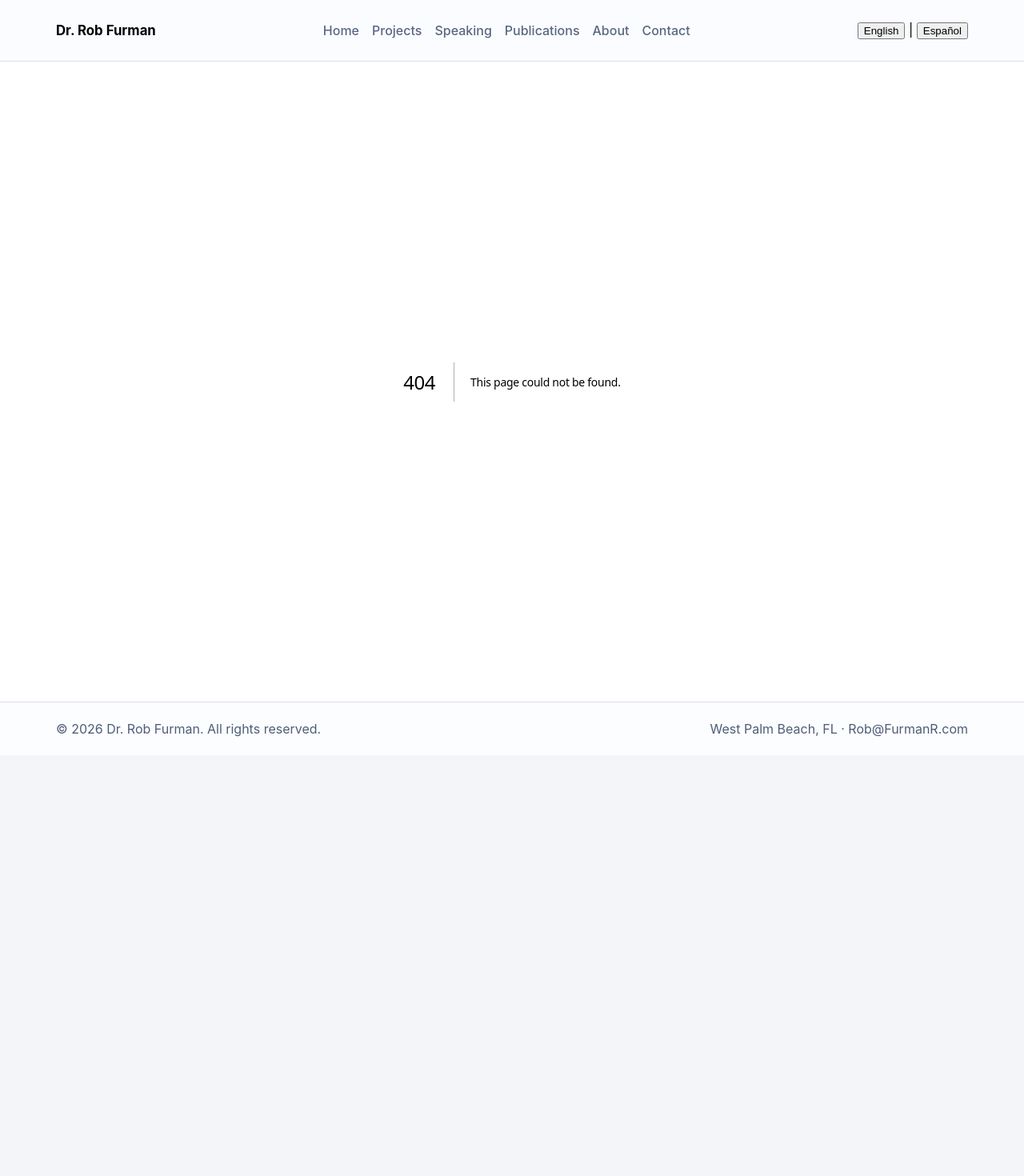
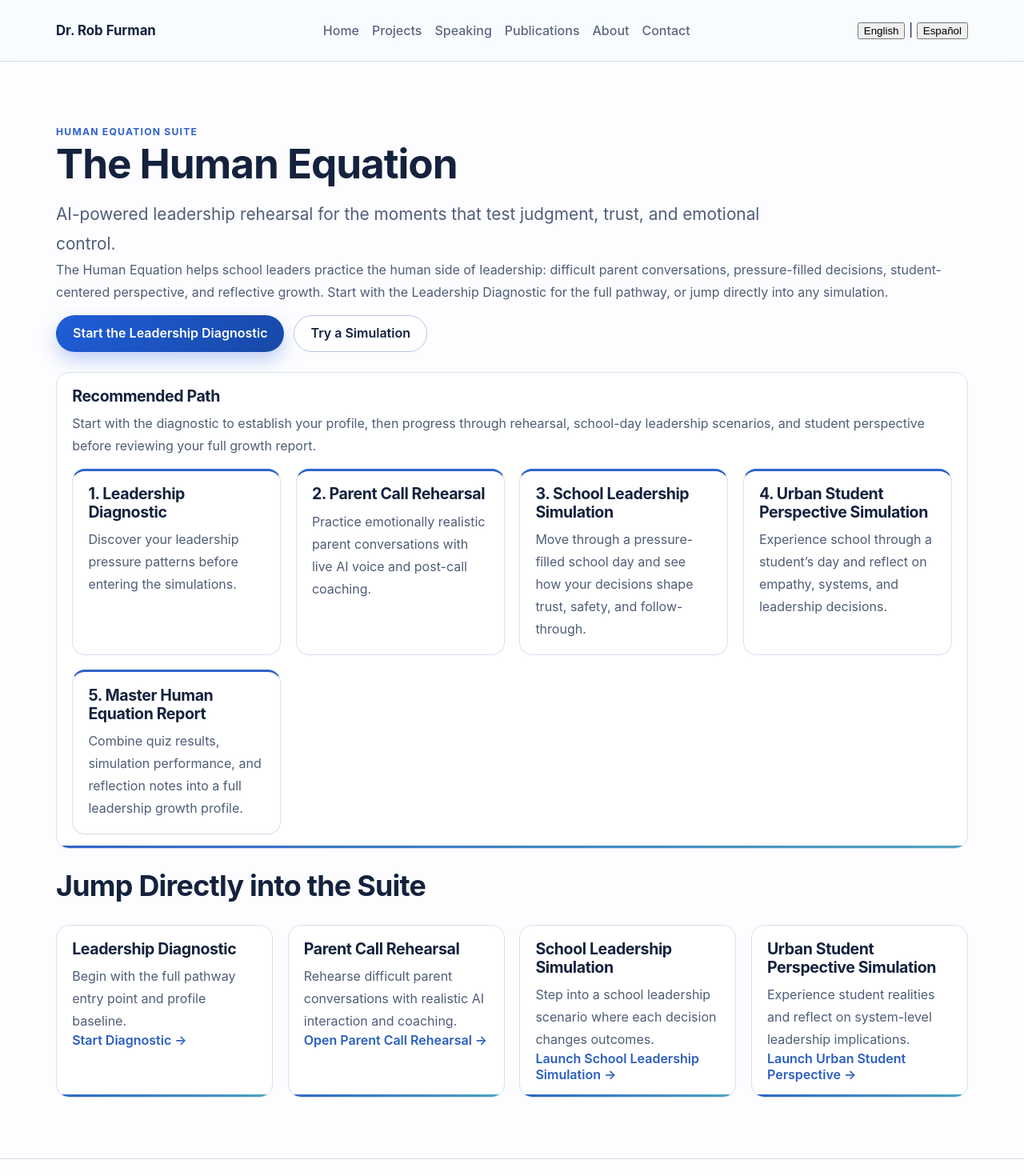
Before and after one commit to DrRobF/rob-furman-portfolio, a Next.js app: page /human-equation-suite in a window 1280 px wide. Before the commit this address had no page. Shown: the top 1470 px of the page at 80% size. Before the commit the page ends 944 px from the top, so only its background shows below. Built offline with nearby package versions, Linux system fonts and the light colour scheme.

Commit message:
Add Human Equation Suite landing page and diagnostic placeholder

```diff
--- /dev/null
+++ b/app/human-equation-suite/page.js
@@ -0,0 +1,123 @@
+import Link from 'next/link';
+
+const pathwaySteps = [
+  {
+    title: '1. Leadership Diagnostic',
+    detail:
+      'Discover your leadership pressure patterns before entering the simulations.',
+  },
+  {
+    title: '2. Parent Call Rehearsal',
+    detail:
+      'Practice emotionally realistic parent conversations with live AI voice and post-call coaching.',
+  },
+  {
+    title: '3. School Leadership Simulation',
+    detail:
+      'Move through a pressure-filled school day and see how your decisions shape trust, safety, and follow-through.',
+  },
+  {
+    title: '4. Urban Student Perspective Simulation',
+    detail:
+      'Experience school through a student’s day and reflect on empathy, systems, and leadership decisions.',
+  },
+  {
+    title: '5. Master Human Equation Report',
+    detail:
+      'Combine quiz results, simulation performance, and reflection notes into a full leadership growth profile.',
+  },
+];
+
+const simulationCards = [
+  {
+    title: 'Leadership Diagnostic',
+    description: 'Begin with the full pathway entry point and profile baseline.',
+    href: '/human-equation-suite/diagnostic',
+    linkText: 'Start Diagnostic →',
+  },
+  {
+    title: 'Parent Call Rehearsal',
+    description:
+      'Rehearse difficult parent conversations with realistic AI interaction and coaching.',
+    href: '/human-equation',
+    linkText: 'Open Parent Call Rehearsal →',
+  },
+  {
+    title: 'School Leadership Simulation',
+    description:
+      'Step into a school leadership scenario where each decision changes outcomes.',
+    href: '/simulation-overview',
+    linkText: 'Launch School Leadership Simulation →',
+  },
+  {
+    title: 'Urban Student Perspective Simulation',
+    description:
+      'Experience student realities and reflect on system-level leadership implications.',
+    href: '/day-in-the-life-urban-student',
+    linkText: 'Launch Urban Student Perspective →',
+  },
+];
+
+export default function HumanEquationSuitePage() {
+  return (
+    <section className="section section-light">
+      <div className="container">
+        <p className="eyebrow">Human Equation Suite</p>
+        <h1>The Human Equation</h1>
+        <p className="lead">
+          AI-powered leadership rehearsal for the moments that test judgment, trust, and emotional
+          control.
+        </p>
+        <p>
+          The Human Equation helps school leaders practice the human side of leadership: difficult
+          parent conversations, pressure-filled decisions, student-centered perspective, and
+          reflective growth. Start with the Leadership Diagnostic for the full pathway, or jump
+          directly into any simulation.
+        </p>
+
+        <div className="button-row top-space-sm">
+          <Link href="/human-equation-suite/diagnostic" className="button primary">
+            Start the Leadership Diagnostic
+          </Link>
+          <Link href="#suite-simulations" className="button secondary">
+            Try a Simulation
+          </Link>
+        </div>
+      </div>
+
+      <div className="container top-space">
+        <div className="card project-card">
+          <h2>Recommended Path</h2>
+          <p>
+            Start with the diagnostic to establish your profile, then progress through rehearsal,
+            school-day leadership scenarios, and student perspective before reviewing your full
+            growth report.
+          </p>
+          <div className="card-grid top-space-sm">
+            {pathwaySteps.map((step) => (
+              <article key={step.title} className="card card-featured equal-card">
+                <h3>{step.title}</h3>
+                <p>{step.detail}</p>
+              </article>
+            ))}
+          </div>
+        </div>
+      </div>
+
+      <div className="container top-space" id="suite-simulations">
+        <h2>Jump Directly into the Suite</h2>
+        <div className="card-grid">
+          {simulationCards.map((card) => (
+            <article key={card.title} className="card project-card equal-card">
+              <h3>{card.title}</h3>
+              <p>{card.description}</p>
+              <Link href={card.href} className="text-link">
+                {card.linkText}
+              </Link>
+            </article>
+          ))}
+        </div>
+      </div>
+    </section>
+  );
+}
--- a/app/page.js
+++ b/app/page.js
@@ -53,8 +53,8 @@ const featuredProjects = [
     title: 'The Human Equation',
     description:
       'AI-powered leadership rehearsal for emotionally difficult school conversations.',
-    href: '/human-equation',
-    linkText: 'Try The Human Equation →',
+    href: '/human-equation-suite',
+    linkText: 'Explore Human Equation Suite →',
   },
   {
     title: 'VIC: Virtual Co-Teacher',
--- a/app/projects/page.js
+++ b/app/projects/page.js
@@ -15,8 +15,8 @@ const projects = [
     title: 'The Human Equation',
     description:
       'Practice high-pressure parent and school leadership conversations with realistic AI roleplay, post-call coaching, and reflection tools designed to help leaders build trust, clarity, and composure under pressure.',
-    href: '/human-equation',
-    linkText: 'Try The Human Equation →',
+    href: '/human-equation-suite',
+    linkText: 'Explore Human Equation Suite →',
   },
   {
     title: 'VIC: Virtual Co-Teacher',
```
Also changed, not shown: app/human-equation-suite/diagnostic/page.js (added, +14 -0 lines).
